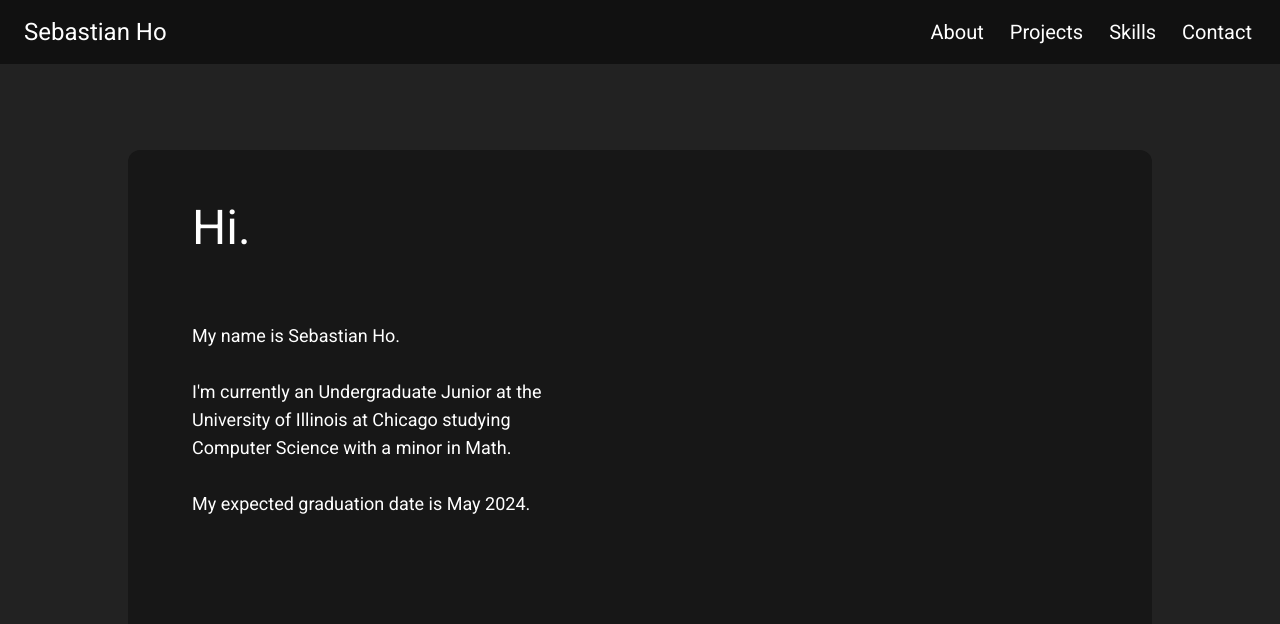
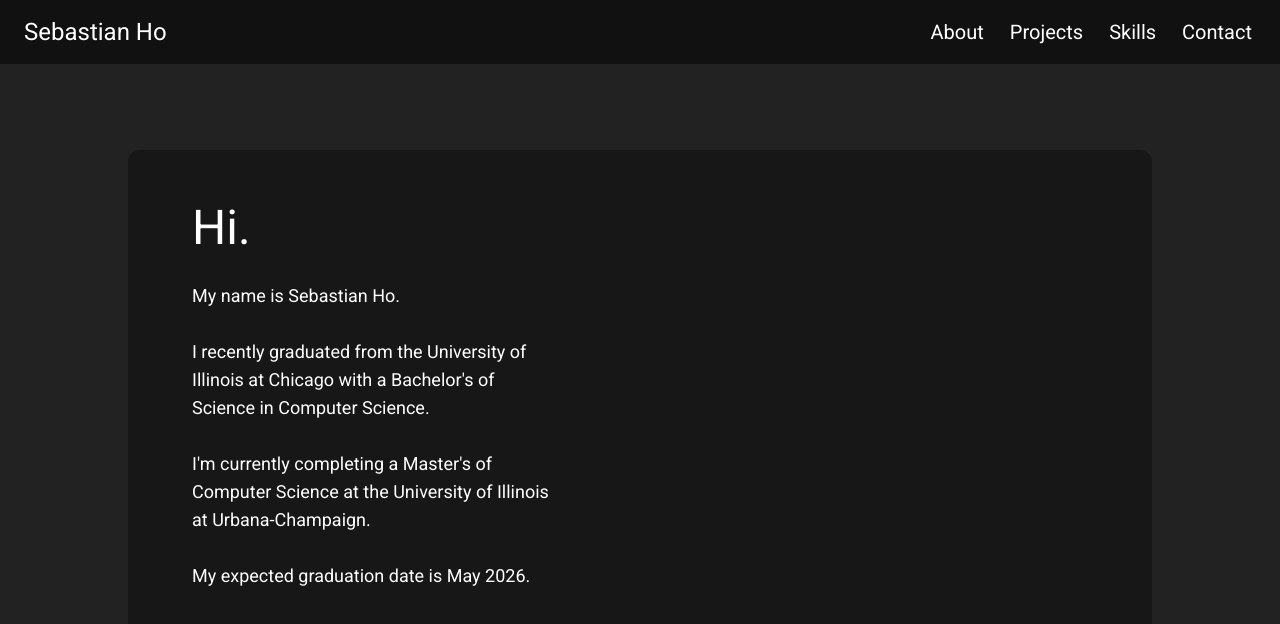
Before and after one commit to maiuryn/maiuryn.github.io, a React (Create React App) app: page / in a window 1280 px wide. Shown: the top 624 px of the page. Built offline with nearby package versions, Linux system fonts and the light colour scheme.

Commit message:
Update About

```diff
--- a/src/components/About.js
+++ b/src/components/About.js
@@ -10,9 +10,11 @@ function About()
                 <p className="text-left max-w-[40%]">
                     My name is Sebastian Ho. <br/>
                     <br />
-                    I'm currently an Undergraduate Junior at the University of Illinois at Chicago studying Computer Science with a minor in Math. <br />
+                    I recently graduated from the University of Illinois at Chicago with a Bachelor's of Science in Computer Science. <br />
                     <br />
-                    My expected graduation date is May 2024. <br />
+                    I'm currently completing a Master's of Computer Science at the University of Illinois at Urbana-Champaign. <br />
+                    <br />
+                    My expected graduation date is May 2026. <br />
                     <br />
 
 
```
